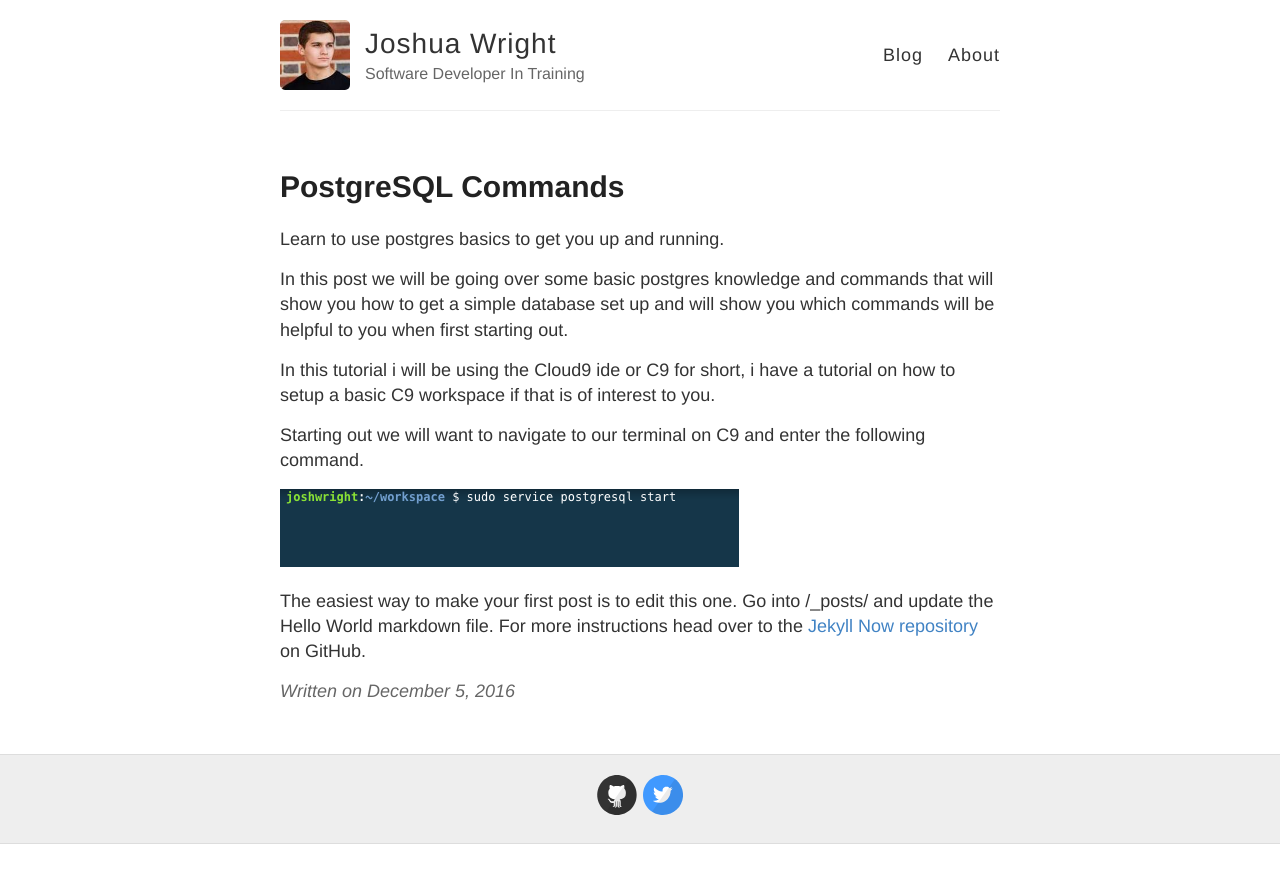
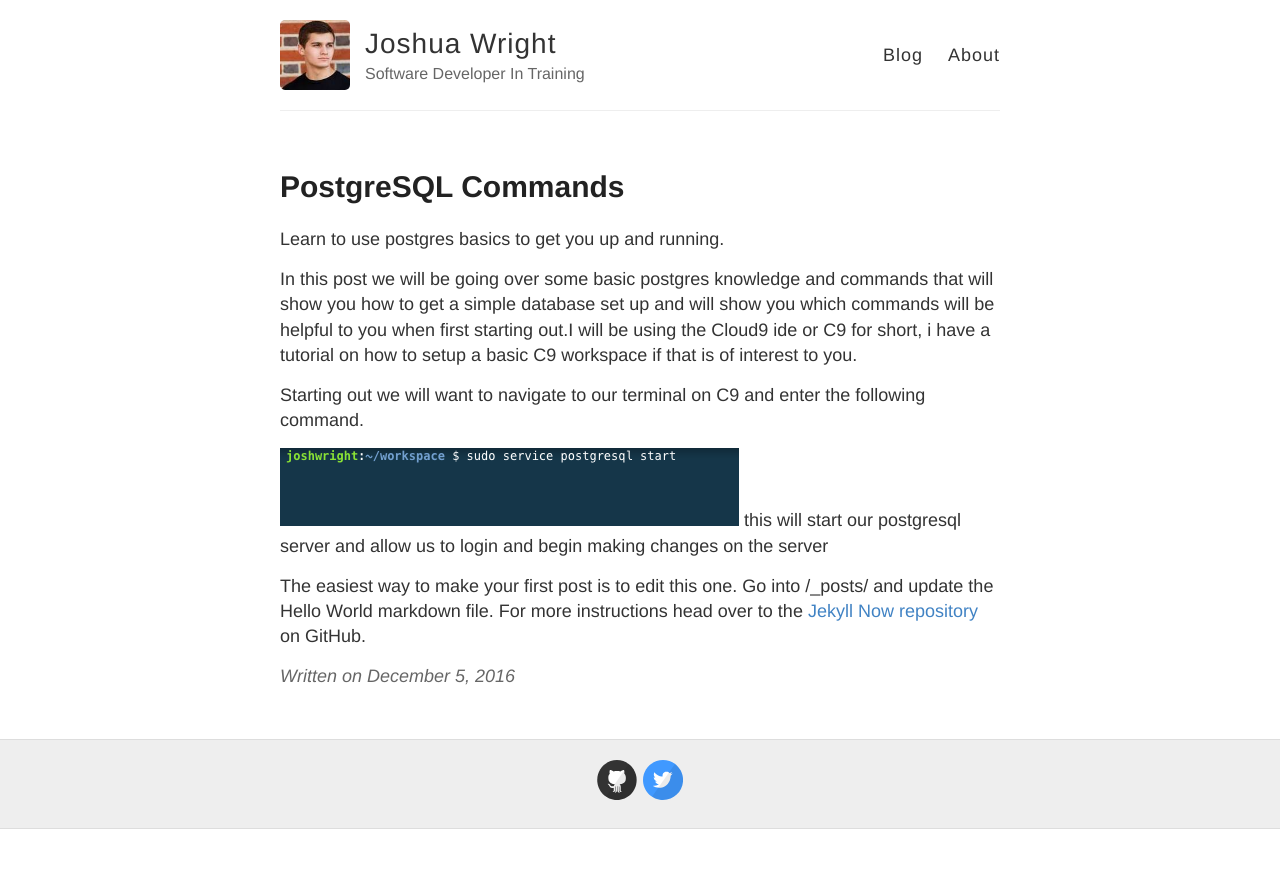
Before and after one commit to JoshTWright/devBlog, a Jekyll site: the page built from _posts/2016-12-5-PostgreSQLCommands.md, in a window 1280 px wide. Shown: the top 883 px of the page. Built offline with Jekyll 4.4.1, drawn with Linux system fonts in a browser that asks for light colours.

Commit message:
Update 2016-12-5-PostgreSQLCommands.md

```diff
--- a/_posts/2016-12-5-PostgreSQLCommands.md
+++ b/_posts/2016-12-5-PostgreSQLCommands.md
@@ -7,13 +7,12 @@ Learn to use postgres basics to get you up and running.
 
 
 
-In this post we will be going over some basic postgres knowledge and commands that will show you how to get a simple database set up and will show you which commands will be helpful to you when first starting out.
-
-In this tutorial i will be using the Cloud9 ide or C9 for short, i have a tutorial on how to setup a basic C9 workspace if that is of interest to you.
+In this post we will be going over some basic postgres knowledge and commands that will show you how to get a simple database set up and will show you which commands will be helpful to you when first starting out.I will be using the Cloud9 ide or C9 for short, i have a tutorial on how to setup a basic C9 workspace if that is of interest to you.
 
 
 Starting out we will want to navigate to our terminal on C9 and enter the following command.
 
 ![_config.yml]({{ site.baseurl }}/images/pgstart.png)
+this will start our postgresql server and allow us to login and begin making changes on the server
 
 The easiest way to make your first post is to edit this one. Go into /_posts/ and update the Hello World markdown file. For more instructions head over to the [Jekyll Now repository](https://github.com/barryclark/jekyll-now) on GitHub.
```
